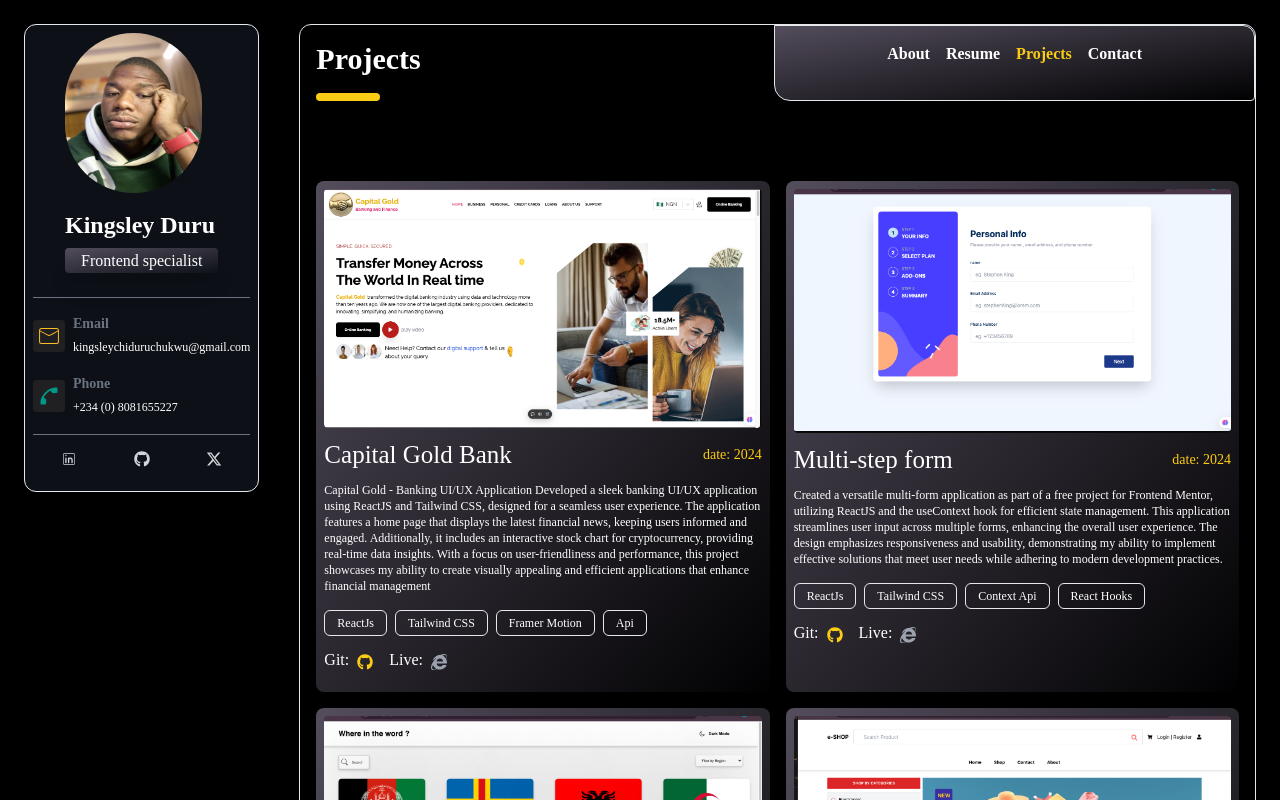
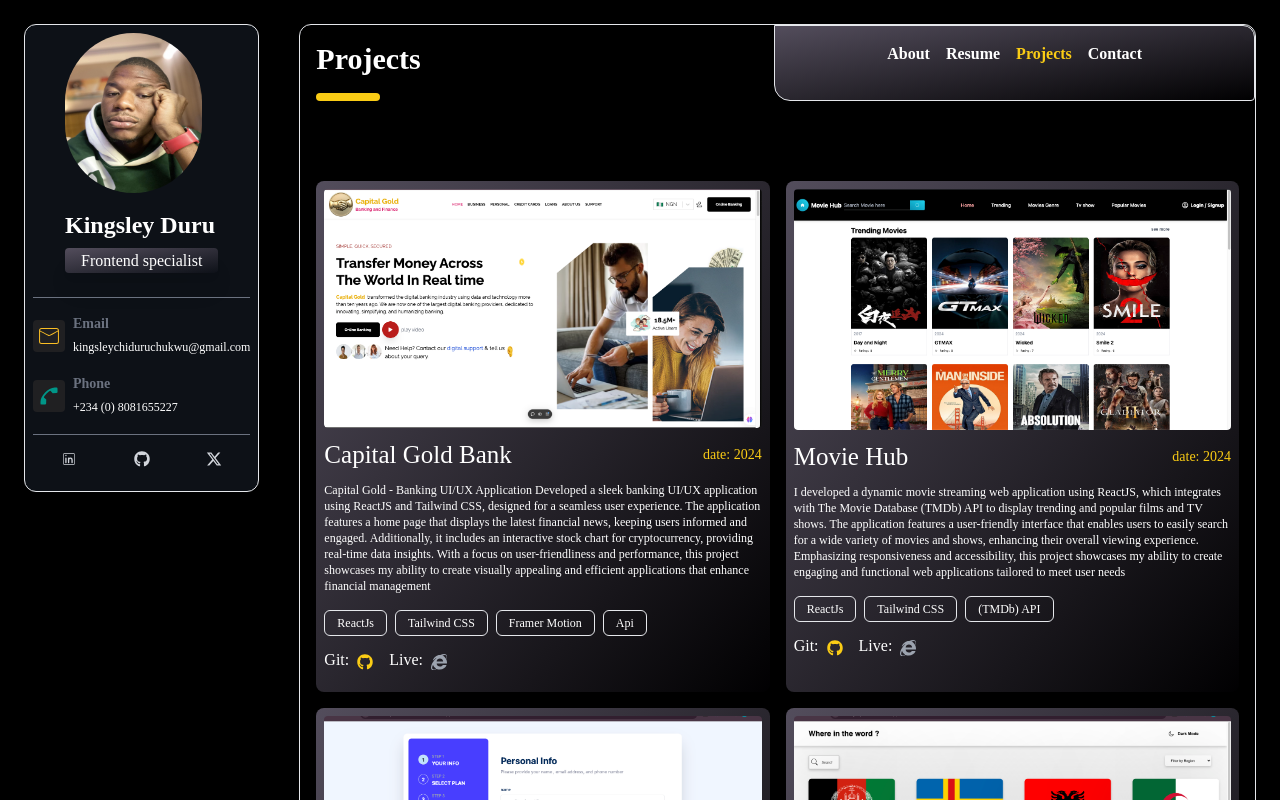
Before and after one commit to DURUCODES/myPortfolio, a React (Vite) app: page / in a window 1280 px wide. Both pictures are taken after a click on the item "Projects". Shown: the top 800 px of the page. Built offline with nearby package versions, Linux system fonts and the light colour scheme.

Commit message:
added movie

```diff
--- a/src/Projects/ProjectApi.jsx
+++ b/src/Projects/ProjectApi.jsx
@@ -1,6 +1,7 @@
 import formimg from "../assets/image/form.png";
 import country from "../assets/image/country.png";
 import ecom from "../assets/image/shop.png";
+import movie from "../assets/image/mov.png";
 import capitalgold1 from "../assets/image/capitalgold1.png";
 import { FaInternetExplorer } from "react-icons/fa6";
 import { FaGithub } from "react-icons/fa";
@@ -15,6 +16,19 @@
     image: capitalgold1,
     date: 2024,
     tools: ["ReactJs", "Tailwind CSS", " Framer Motion", "Api"],
+    live: <FaInternetExplorer />,
+    git: <FaGithub />,
+  },
+
+  {
+    name: "Movie Hub",
+    description:
+      "I developed a dynamic movie streaming web application using ReactJS, which integrates with The Movie Database (TMDb) API to display trending and popular films and TV shows. The application features a user-friendly interface that enables users to easily search for a wide variety of movies and shows, enhancing their overall viewing experience. Emphasizing responsiveness and accessibility, this project showcases my ability to create engaging and functional web applications tailored to meet user needs",
+    url: "https://moviehub-olive.vercel.app/",
+    github: "https://github.com/DURUCODES/-movie-site-react",
+    image: movie,
+    date: 2024,
+    tools: ["ReactJs", "Tailwind CSS", " (TMDb) API"],
     live: <FaInternetExplorer />,
     git: <FaGithub />,
   },
```
Also changed, not shown: src/assets/image/mov.png (added).
